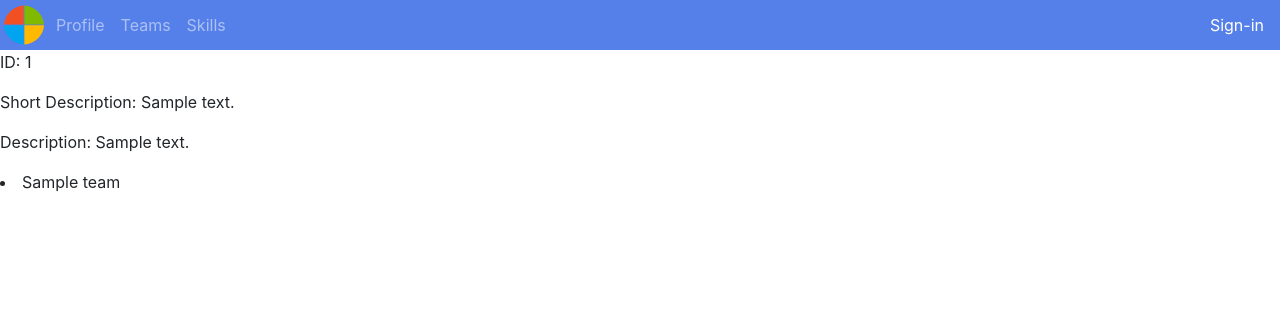
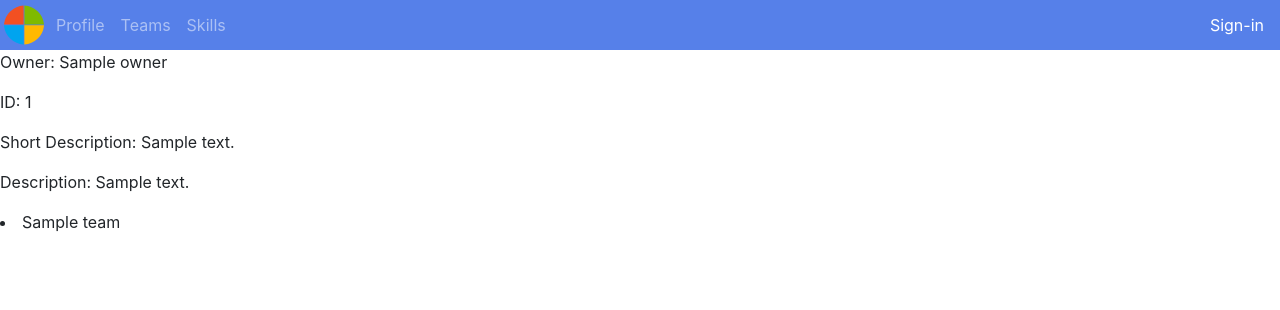
Before and after one commit to COSC481W-2022Winter/capstone-wicrosoft, a Django app: template templates/project_display.html in a window 1280 px wide. Shown: the top 310 px of the page. Run offline with Django 3.2, Linux system fonts and the light colour scheme; the template is opened without the code that fills it: most values are stand-ins (such as "Sample title", 1, 10 or a date in 2020); some libraries are stand-ins or nearby versions.

Commit message:
Feat: added owner name to project_display
Made additions to the display_Project view in order to pass the project owners name to and id to the HTML page,
than made additions to HTML page to print such information.

```diff
--- a/djangoresourcemanagement/views.py
+++ b/djangoresourcemanagement/views.py
@@ -479,7 +479,7 @@ def import_users(request):
 def display_project(request, id):
     if request.user.is_authenticated:
         displayed_project = Projects.objects.get(id = id)
-
+        owner = Users.objects.get(id=displayed_project.project_owner_id)
         projectsTeams = []
 
         for team in Teams.objects.all():
@@ -489,6 +489,8 @@ def display_project(request, id):
                         projectsTeams.append(team)
 
         information = {
+            "owner": owner.first_name + " " + owner.last_name,
+            "owner_id": owner.id,
             "id": displayed_project.id,
             "short_description": displayed_project.short_description,
             "description": displayed_project.description,
--- a/templates/project_display.html
+++ b/templates/project_display.html
@@ -8,6 +8,7 @@
 </head>
 {% block content %}
 <body>
+<p>Owner: {{info.owner}}</p>
 <p>ID: {{info.id}}</p>
 <p>Short Description: {{info.short_description}}</p>
 <p>Description: {{info.description}}</p>
```
